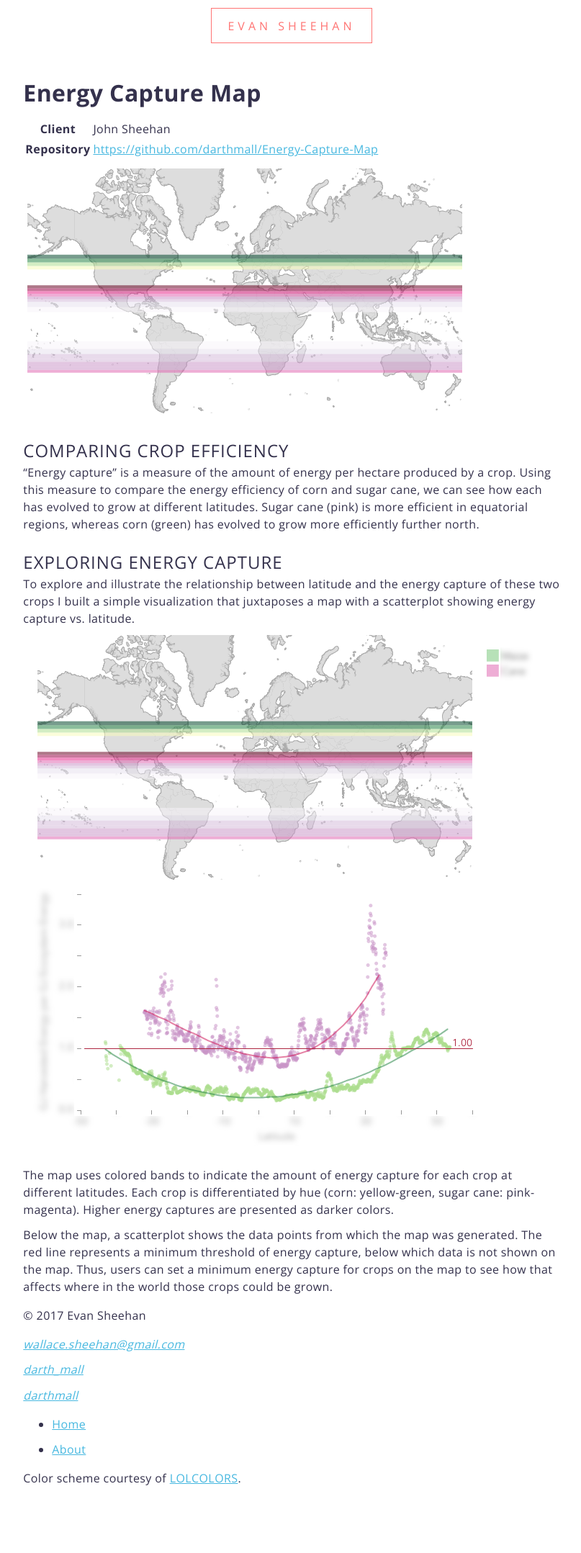
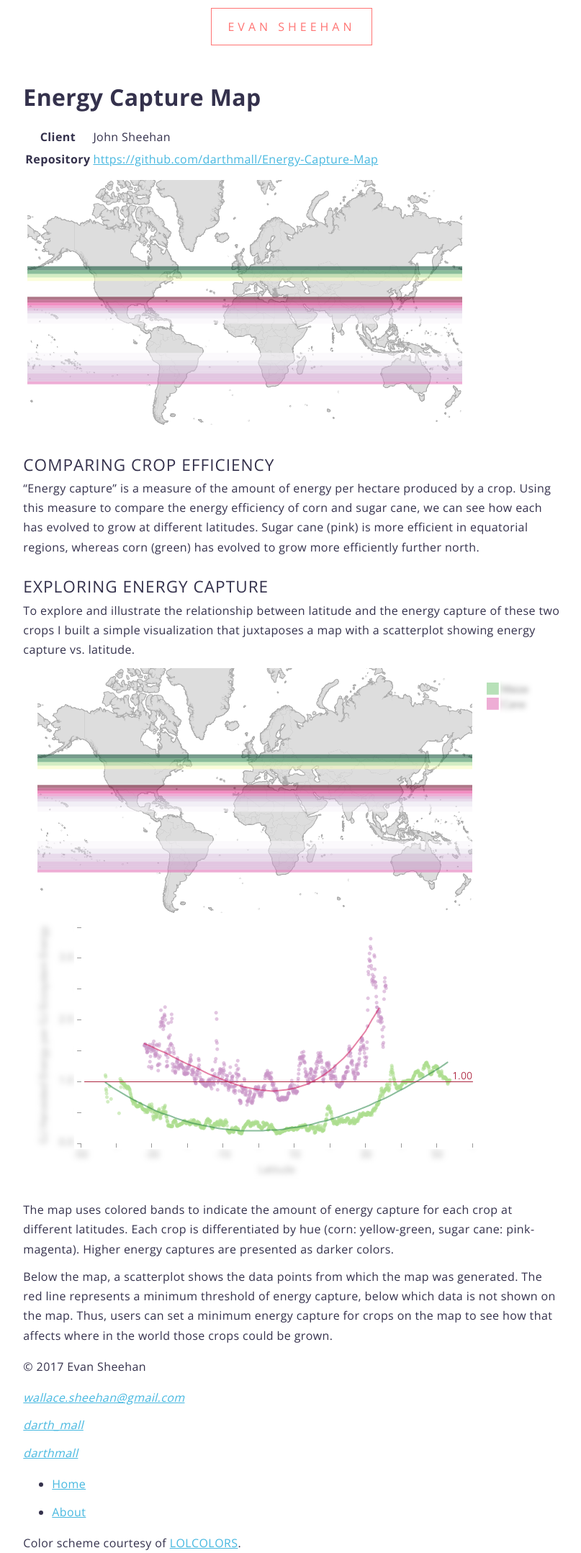
Before and after one commit to darthmall/darthmall.github.io, a Jekyll site: the page built from _projects/energy_capture_map.md, in a window 1280 px wide. Shown: the whole page at 72% size, without its empty margins (235-1042 px from the left). Built offline with Jekyll 4.4.1, drawn with Linux system fonts in a browser that asks for light colours; before the commit the page ends 2065 px from its top, so only the background shows below that.

Commit message:
More typographic tweaks
- Style abstracts as large text
- Remove abstract class from project list and style paragraphs based on
  .project-list context
- Add a jumbotron presentation class and wrap the personal abstract in
  a div to apply it

```diff
--- a/_includes/project_list.html
+++ b/_includes/project_list.html
@@ -4,7 +4,7 @@
     <li>
       <a href="{{ project.url }}">
         <h3>{{ project.title }}</h3>
-        <p class="abstract">{{ project.abstract }}</p>
+        <p>{{ project.abstract }}</p>
 
         {% capture thumbnail %}assets/img/{{ project.thumbnail }}{% endcapture %}
         <img class="cover" src="{{ thumbnail | relative_url }}" alt="{{ project.title }}: {{ project.abstract }}">
--- a/_sass/layout.sass
+++ b/_sass/layout.sass
@@ -36,21 +36,42 @@
   img
     transition: opacity 200ms ease-in-out
 
+.jumbotron
+  display: flex
+  flex-direction: column
+  justify-content: center
+  height: 50vh
+
 @media screen and (min-width: $sm-screen)
   body
     margin: auto
     max-width: 768px - $sm - $sm
 
-  .project-abstract
+  .project-list li
+    &:hover,
+    &:focus
+      img
+        opacity: 1
+
+  .project-list a
     display: grid
     grid-gap: $gutter
     grid-template-columns: 50% 50%
+    grid-template-rows: $lg auto
 
-  .cover
-    order: 1
+    img
+      grid-column: 1 / 2
+      grid-row: 1 / 3
+      margin: 0
 
-  .description
-    order: 2
+    h3
+      border-top: 1px solid $text-color
+      grid-column: 2 / 3
+      margin: 0
 
-    h2
-      border-top: 1px solid $text-color
+    p
+      grid-column: 2 / 3
+      margin: 0
+      opacity: 1
+      position: static
+      text-align: left
--- a/_sass/typography.sass
+++ b/_sass/typography.sass
@@ -29,8 +29,12 @@
   margin-left: $gutter/2
   margin-right: $gutter/2
 
+h1
+  font-size: $xl
+
 h2
   letter-spacing: 1px
+  font-size: $lg
   font-weight: 400
   margin: 0 $gutter/2
   text-transform: uppercase
@@ -41,6 +45,8 @@
   & + p
     margin-top: 0
 
+h3
+  font-size: $md
 ::selection
   background-color: $selection-color
 
@@ -49,7 +55,13 @@
 
 .abstract
   font-family: $italic-font
+  font-size: $lg
   font-style: italic
+
+.project-list
+  p
+    font-family: $italic-font
+    font-style: italic
 
 @media screen and (min-width: $sm-screen)
   p, h1, h2, h3
--- a/_sass/variables.sass
+++ b/_sass/variables.sass
@@ -14,7 +14,7 @@
 $xxxl: $xl * $ratio
 
 $font-size: $md
-$line-height: 1.5
+$line-height: 1.7
 
 $gutter: $sm
 
```
Also changed, not shown: _layouts/home.html (+6 -3 lines).
